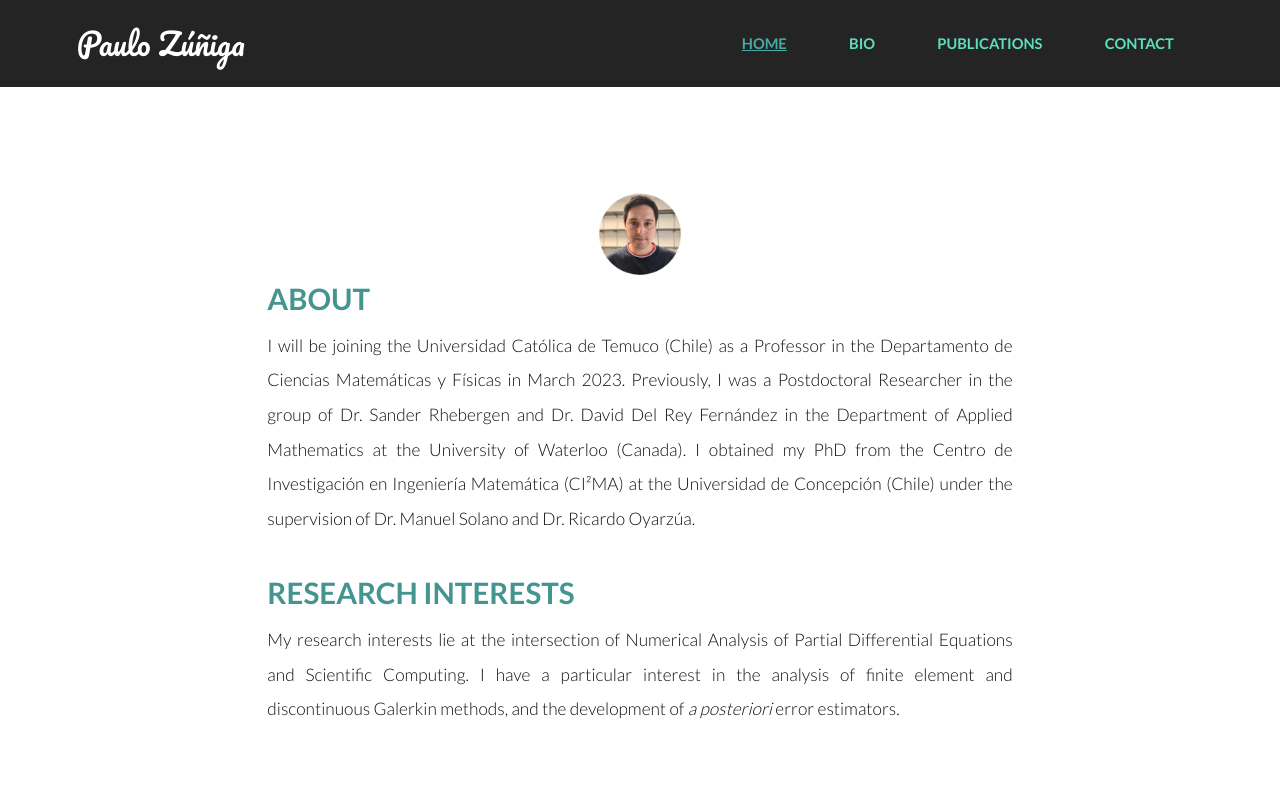
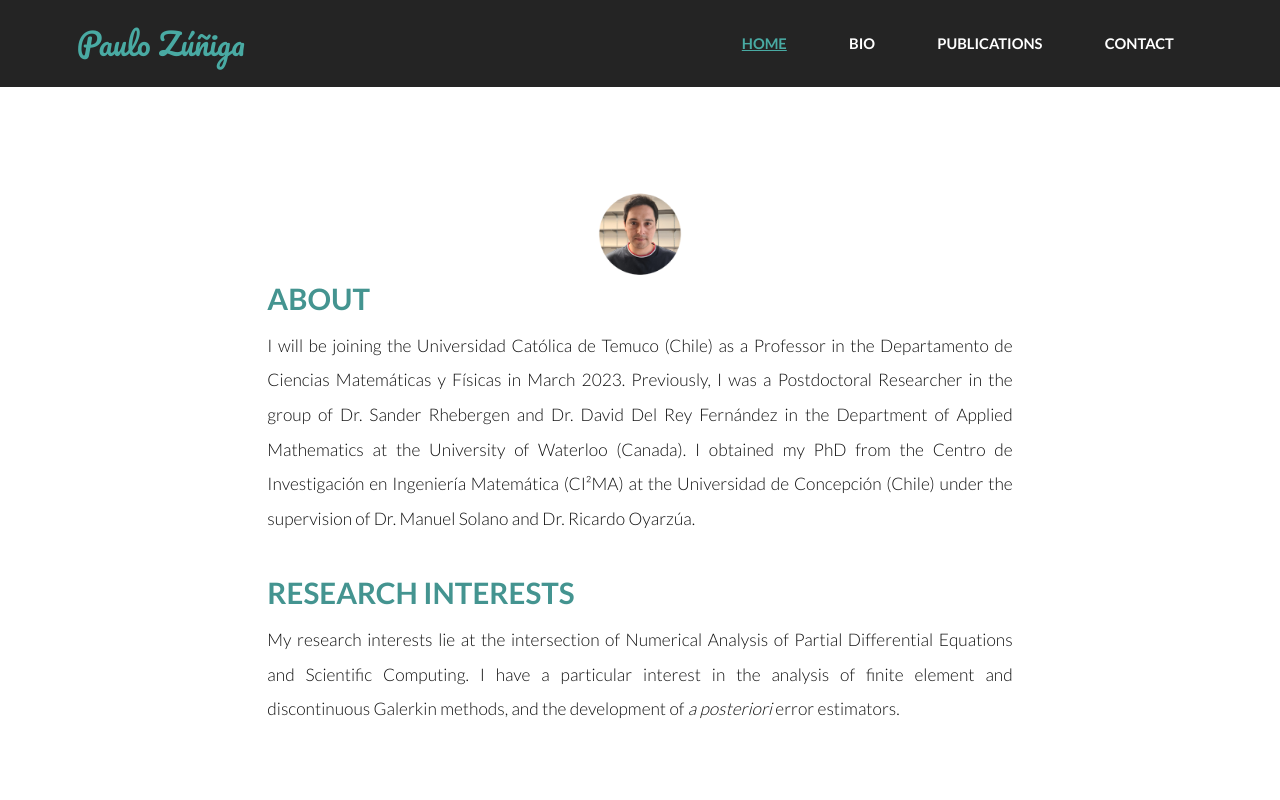
Before and after one commit to pzunigao/pzunigao.github.io, a plain HTML site: page index.html in a window 1280 px wide. Shown: the top 800 px of the page. Drawn offline with Linux system fonts and the light colour scheme.

Commit message:
Update main.css

```diff
--- a/assets/css/main.css
+++ b/assets/css/main.css
@@ -3163,7 +3163,7 @@ ol {
 			padding: 0;
 			position: absolute;
 			top: 0;
-			color: #ffffff;
+			color: #49aaa3;
 			font-size: 1.75em;
 			text-transform: none;
 			font-weight: normal;
@@ -3178,16 +3178,16 @@ ol {
 			transition: color 0.2s ease-in-out;
 			display: inline-block;
 			padding: 0 2em;
-			color: #5be0bc;
+			color: #ffffff;
 			text-decoration: none;
 			text-transform: uppercase;
 			font-weight: 700;
 			font-size: .85em;
 		}
 
-			#header a:hover {
+			/**#header a:hover {
 				color: rgba(0, 255, 136, 0.3);
-			}
+			}**/
 
 			#header a:last-child {
 				padding-right: 2em;
```
